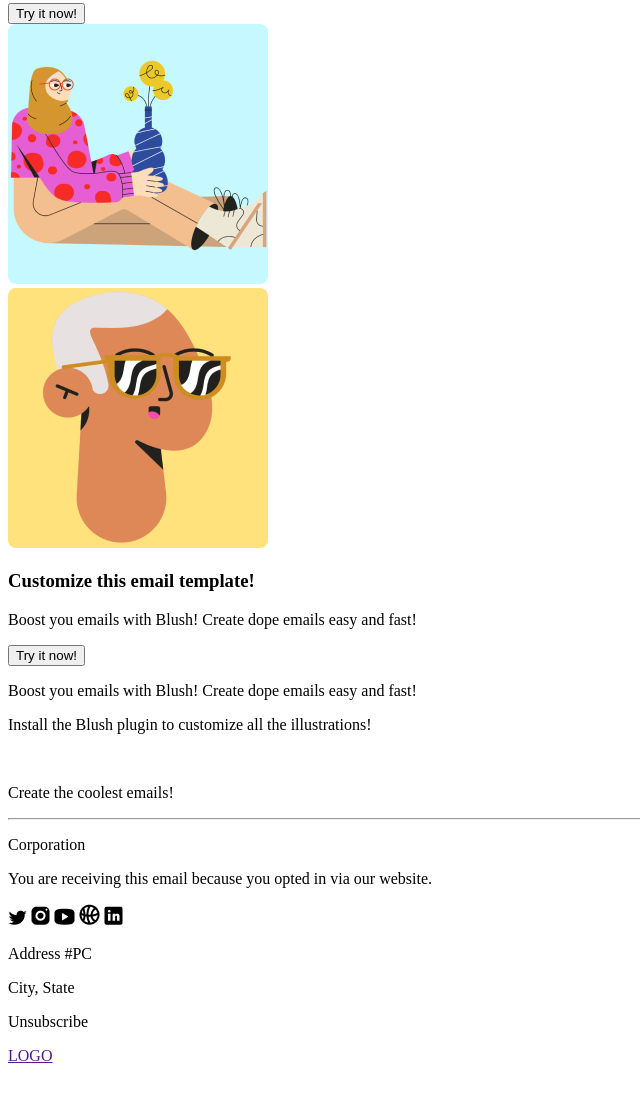
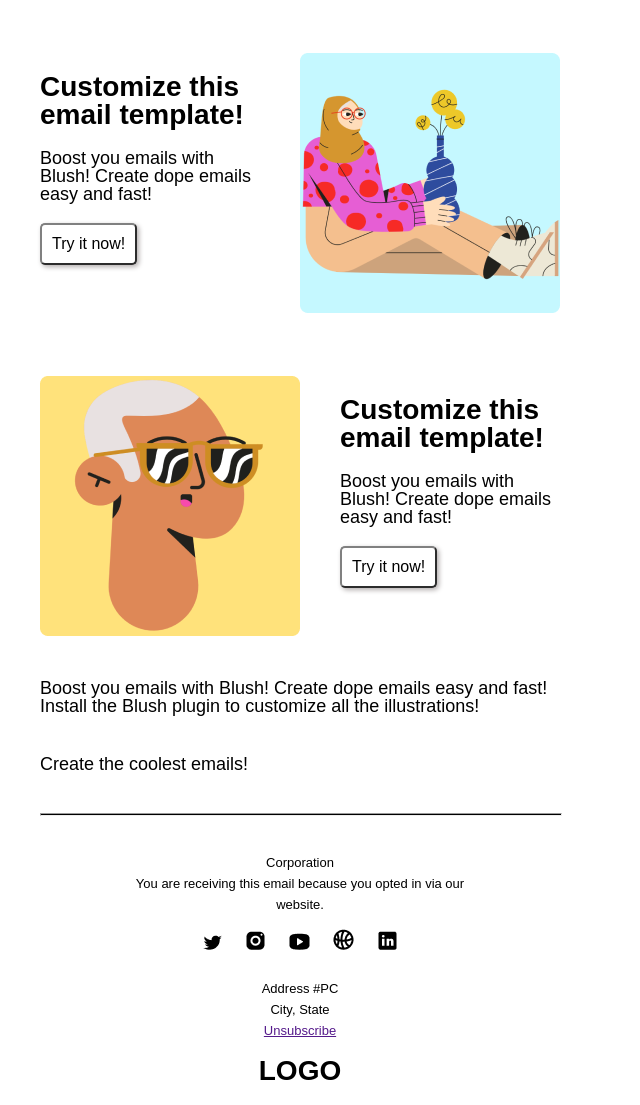
Before and after one commit to maxire5/Semana02, a plain HTML site: page clase-4/ejercicio-clase4.html in a window 1280 px wide. Shown: the part 997-2102 px from the top of the page, without its empty margins (0-640 px from the left). Before the commit the page ends 2070 px from the top, so only its background shows below. Drawn offline with Linux system fonts and the light colour scheme.

Commit message:
ejercicio de la clase 4

```diff
--- a/clase-4/ejercicio-clase4.html
+++ b/clase-4/ejercicio-clase4.html
@@ -6,73 +6,73 @@
     <meta http-equiv="X-UA-Compatible" content="IE=edge">
     <meta name="viewport" content="width=device-width, initial-scale=1.0">
     <title>Ejercicio Clase-4</title>
+    <link rel="stylesheet" href="./styles/reset.css">
+    <link rel="stylesheet" href="./styles/main.css">
 </head>
 <body>
     <header>
         <a href="">LOGO</a>
-        <h2>Email Template</h2>
+        <h1>Email Template</h1>
         <img src="./images/Amigos-Design-Jam.png" alt="">
         <p>
             Boost your emails with Blush! Create dope emails easy and fast! Install the Blush plugin to customize all the illustations!
         </p>
-        <form action="GET">
-            <input type="button" value="Try it now!">
+        <form method="GET">
+            <button>Try it now!</button>
         </form>
     </header>
 
     <main>
         <section class="outdoors">
-            <div>
+            <div class="imagen">
                 <img src="./images/Amigos-Outdoors.png">
             </div>
-            <div>
-                <h3>Customize this email template!</h3>
+            <div class="textplusform">
+                <h2>Customize this email template!</h2>
                 <p>
                     Boost you emails with Blush! Create dope emails easy and fast!
                 </p>
-                <form action="GET">
-                    <input type="button" value="Try it now!">
+                <form method="GET">
+                    <button>Try it now!</button>
                 </form>
             </div>
         </section>
 
         <section class="sitting">
-            <div>
-                <h3>Customize this email template!</h3>
+            <div class="textplusform">
+                <h2>Customize this email template!</h2>
                 <p>
                     Boost you emails with Blush! Create dope emails easy and fast!
                 </p>
-                <form action="GET">
-                    <input type="button" value="Try it now!">
+                <form method="GET">
+                    <button>Try it now!</button>
                 </form>
             </div>
-            <div>
+            <div class="imagen">
                 <img src="./images/Amigos-Sitting-on-Floor.png" alt="">
             </div>
         </section>
 
         <section class=avatar>
-            <div>
+            <div class="imagen">
                 <img src="./images/Amigos-Avatar.png" alt="">
             </div>
-            <div>
-                <h3>Customize this email template!</h3>
+            <div class="textplusform">
+                <h2>Customize this email template!</h2>
                 <p>
                     Boost you emails with Blush! Create dope emails easy and fast!
                 </p>
-                <form action="GET">
-                    <input type="button" value="Try it now!">
+                <form method="GET">
+                    <button>Try it now!</button>
                 </form>
             </div>
         </section>
         <section class="install">
             <p>
                 Boost you emails with Blush! Create dope emails easy and fast!
-            </p>
-            <p>
                 Install the Blush plugin to customize all the illustrations!
             </p>
-            <br>
+
             <p>
                 Create the coolest emails!
             </p>
@@ -82,24 +82,29 @@
 
     <footer>
         <div>
+            <div>
                 <p>Corporation</p>
                 <p>
-                You are receiving this email because you opted in via our website.
+                    You are receiving this email because you opted in via our
                 </p>
+                <p>website.</p>
             </div>
             <div>
-            <img src="images/twitter.png">
-            <img src="images/instagram.png">
-            <img src="images/youtube.png">
-            <img src="images/dribbble.png">
-            <img src="images/linkedin.png">
+                <img class="link-social" src="images/twitter.png">
+                <img class="link-social" src="images/instagram.png">
+                <img class="link-social" src="images/youtube.png">
+                <img class="link-social" src="images/dribbble.png">
+                <img class="link-social" src="images/linkedin.png">
             </div>
             <div>
                 <p>Address #PC</p>
                 <p>City, State</p>
-            <p>Unsubscribe</p>
+                <a href="">Unsubscribe</a>
             </div>
-        <a href="">LOGO</a>
+        </div>
+        <div>
+            <h2>LOGO</h2>
+        </div>
     </footer>
 </body>
 </html>
--- /dev/null
+++ b/clase-4/styles/main.css
@@ -0,0 +1,114 @@
+/* Globales */
+body{
+    font-family: arial;
+    font-size: 18px;
+    width: 600px;
+    background: white;
+}
+
+h1 {
+    font-size: 40px;
+    font-weight: bold;
+    margin: 30px;
+}
+
+h2 {
+    font-size: 28px;
+    font-weight: bold;
+    margin-top: 20px;
+    margin-bottom: 20px;
+}
+
+p {
+    margin-bottom: 12px;
+    /*background: grey;*/
+}
+
+header {
+    text-align: center;
+    margin: 48px;
+    /*background: gray;*/
+    border-radius: 10px;
+}
+
+header a{
+    font-size: 50px;
+}
+/* SECTIONS  y sus clases con imagen */
+
+section {
+    margin: 20px;
+    /*background: yellow;*/
+}
+
+section .textplusform{
+    margin: 0px;
+    padding: 20px;
+    width: 220px;
+}
+
+section .imagen {
+    padding: 20px;
+}
+
+.outdoors {
+    display: flex;
+    justify-content: space-between;
+}
+
+.sitting {
+    display: flex;
+    justify-content: space-between;
+}
+
+.avatar {
+    display: flex;
+    justify-content: space-between;
+}
+
+/* form y su boton, en el header y secctions*/
+
+form {
+    /*background: grey;*/
+    margin-top: 20px;
+}
+
+button {
+    margin-top: 20x;
+    padding: 10px;
+    background: white;
+    border-radius: 5px;
+    font-size: medium;
+    border-color:  grey;
+    box-shadow: 2px 2px 5px rgb(179, 174, 174);
+    cursor: pointer;
+}
+
+/* SECTION con clase Install */
+
+.install p {
+    margin-left: 20px;
+    margin-bottom: 40px;
+}
+
+hr {
+    height: 0.5px;
+    background: black;
+    margin-left: 20px;
+    margin-bottom: 40px;
+    width: 520px;;
+}
+ /* FOOTER */
+
+footer {
+    text-align: center;
+    font-size: small;
+}
+
+footer p {
+    margin-bottom: 8px;
+}
+.link-social {
+    padding: 10px;
+    margin-bottom: 20px;
+}
--- /dev/null
+++ b/clase-4/styles/reset.css
@@ -0,0 +1,48 @@
+/* http://meyerweb.com/eric/tools/css/reset/
+   v2.0 | 20110126
+   License: none (public domain)
+*/
+
+html, body, div, span, applet, object, iframe,
+h1, h2, h3, h4, h5, h6, p, blockquote, pre,
+a, abbr, acronym, address, big, cite, code,
+del, dfn, em, img, ins, kbd, q, s, samp,
+small, strike, strong, sub, sup, tt, var,
+b, u, i, center,
+dl, dt, dd, ol, ul, li,
+fieldset, form, label, legend,
+table, caption, tbody, tfoot, thead, tr, th, td,
+article, aside, canvas, details, embed,
+figure, figcaption, footer, header, hgroup,
+menu, nav, output, ruby, section, summary,
+time, mark, audio, video {
+	margin: 0;
+	padding: 0;
+	border: 0;
+	font-size: 100%;
+	font: inherit;
+	vertical-align: baseline;
+}
+/* HTML5 display-role reset for older browsers */
+article, aside, details, figcaption, figure,
+footer, header, hgroup, menu, nav, section {
+	display: block;
+}
+body {
+	line-height: 1;
+}
+ol, ul {
+	list-style: none;
+}
+blockquote, q {
+	quotes: none;
+}
+blockquote:before, blockquote:after,
+q:before, q:after {
+	content: '';
+	content: none;
+}
+table {
+	border-collapse: collapse;
+	border-spacing: 0;
+}
```
Lines whose indentation alone changed are shown as unchanged.
